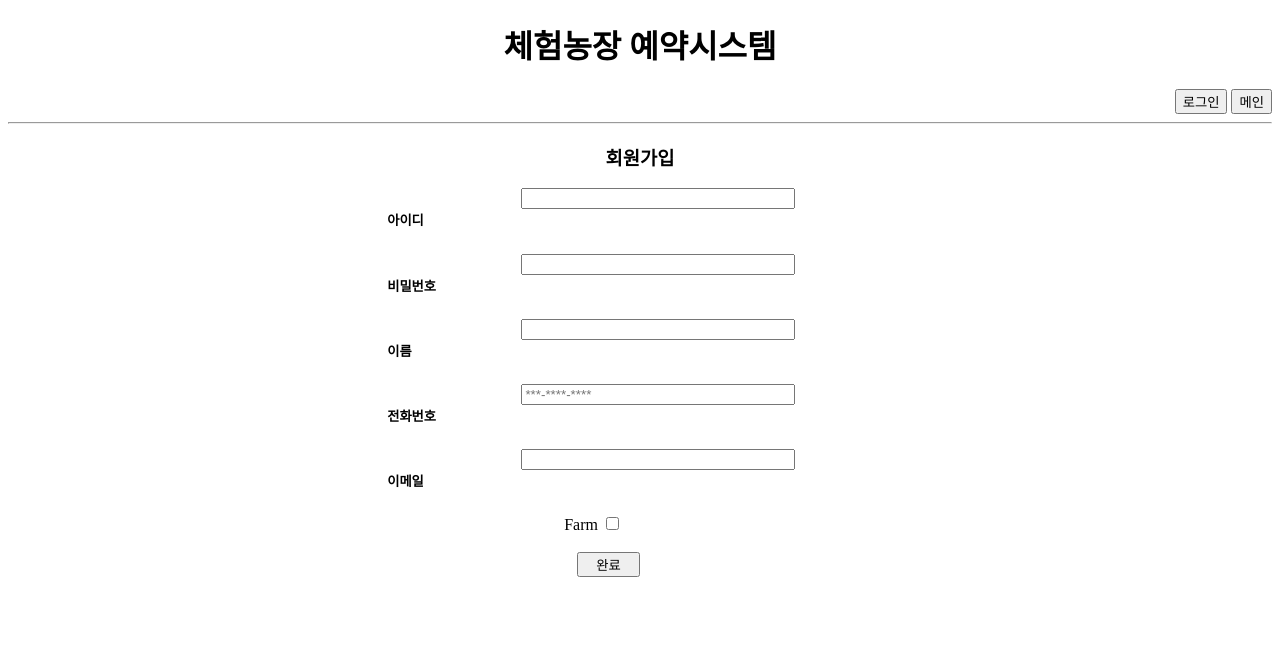
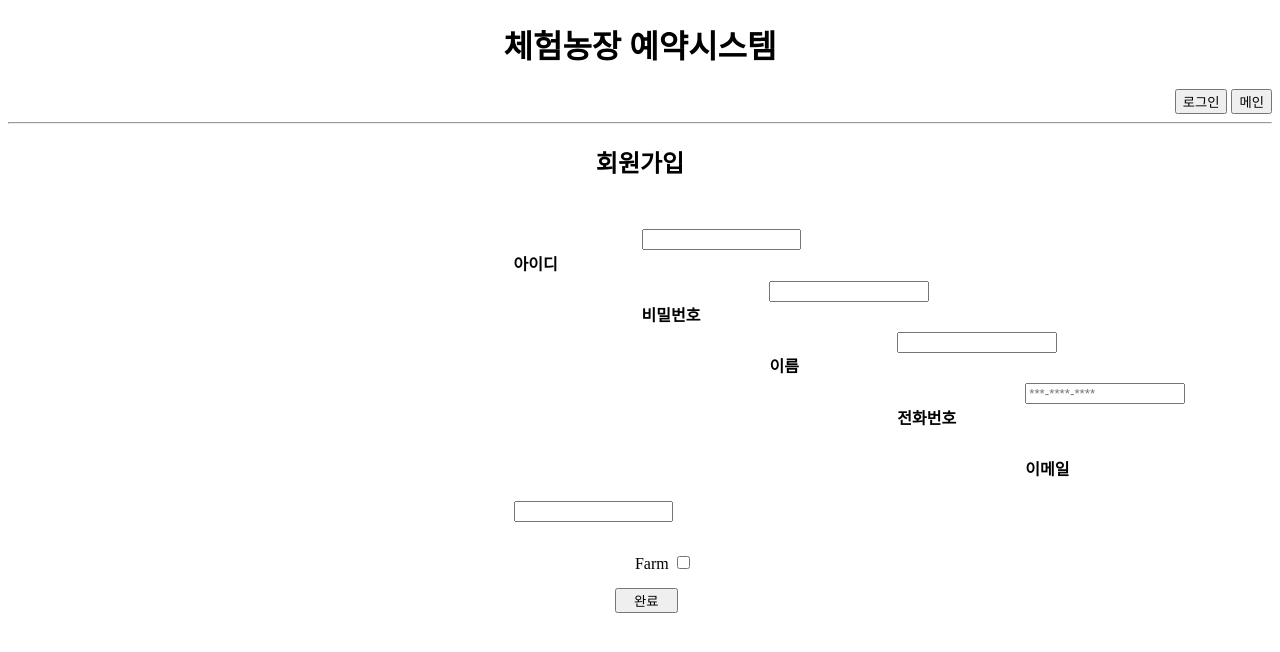
Before and after one commit to Hyejeong-Lim/FarmReservation, a Node server app: template views/register.ejs in a window 1280 px wide. Shown: the top 652 px of the page. Run offline with Node 20, Linux system fonts and the light colour scheme; the template is opened without the code that fills it, so the values that code supplies are empty.

Commit message:
스타일 수정

```diff
--- a/views/login.ejs
+++ b/views/login.ejs
@@ -9,6 +9,7 @@
 </head>
 
 <body>
+  <h1 style="margin-left: 43%; margin-right: auto;">체험농장 예약시스템</h1> <hr>
   <div class="container_form">
     <form action="/login" method="post">
       <div class="row" style="display: flex; justify-content: center;">
--- a/views/register.ejs
+++ b/views/register.ejs
@@ -17,25 +17,25 @@
     </div>
   </div>
   <hr>
-  <h3 style="text-align: center;">회원가입</h3>
+  <h2 style="text-align: center;">회원가입</h2>
   <form method="post" action="/register">
-    <div class="container col-md-5" style="margin-left: 30%;">
-      <h5 style="float:left; margin-right: 5%; width: 90px;">아이디 </h5>
-      <input type="text" name="ID" required class="form-control" style="width:30%; margin-bottom: 5%" /> <br>
-      <h5 style="float:left; margin-right: 5%; width: 90px;">비밀번호 </h5>
-      <input type="password" name="PW" required class="form-control" style="width:30%; margin-bottom: 5%" /> <br>
-      <h5 style="float:left; margin-right: 5%; width: 90px;">이름 </h5>
-      <input type="text" name="MemberName" required class="form-control" style="width:30%; margin-bottom: 5%" /> <br>
-      <h5 style="float:left; margin-right: 5%; width: 90px;">전화번호 </h5>
-      <input type="text" name="MemberPhoneNum" required class="form-control" style="width:30%; margin-bottom: 5%;" placeholder="***-****-****" /> <br>
-      <h5 style="float:left; margin-right: 5%; width: 90px;">이메일 </h5>
-      <input type="text" name="MemberEmail" required class="form-control" style="width:30%; margin-bottom: 5%" /> <br>
+    <div class="container col-md-5" style="margin-left: 40%; margin-top: 4%;">
+      <h4 style="float:left; margin-right: 5%; width: 90px;">아이디 </h4>
+      <input type="text" name="ID" required class="form-control" style="width:20%; margin-bottom: 4%" /> <br>
+      <h4 style="float:left; margin-right: 5%; width: 90px;">비밀번호 </h4>
+      <input type="password" name="PW" required class="form-control" style="width:20%; margin-bottom: 4%" /> <br>
+      <h4 style="float:left; margin-right: 5%; width: 90px;">이름 </h4>
+      <input type="text" name="MemberName" required class="form-control" style="width:20%; margin-bottom: 4%" /> <br>
+      <h4 style="float:left; margin-right: 5%; width: 90px;">전화번호 </h4>
+      <input type="text" name="MemberPhoneNum" required class="form-control" style="width:20%; margin-bottom: 4%;" placeholder="***-****-****" /> <br>
+      <h4 style="float:left; margin-right: 5%; width: 90px;">이메일 </h4>
+      <input type="text" name="MemberEmail" required class="form-control" style="width:20%; margin-bottom: 4%" /> <br>
       <div style="width:40%; float: left; margin-bottom: 2%; vertical-align: middle;">
-        <label style="margin-left: 50%;">Farm</label>
+        <label style="margin-left: 40%;">Farm</label>
         <input type="checkbox" name="FarmYN" value="1">
       </div>
     </div>
-    <input type="submit" value="완료" style=" width: 5%; margin-left: 45%;" onclick="location.href='/users/login'">
+    <input type="submit" value="완료" style=" width: 5%; margin-left: 48%;" onclick="location.href='/users/login'">
   </form>
   </section>
 </body>
```
Also changed, not shown: views/index.ejs (+8 -5 lines), views/mypage.ejs (+7 -5 lines), views/write.ejs (+13 -13 lines).
